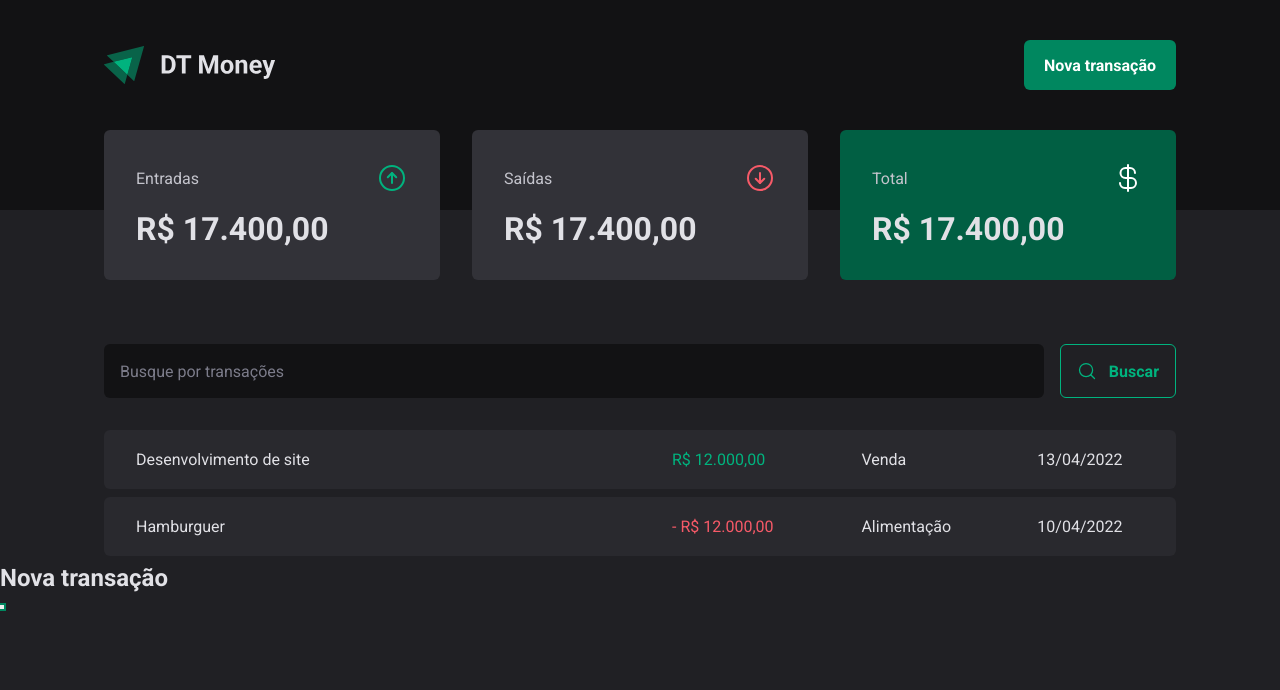
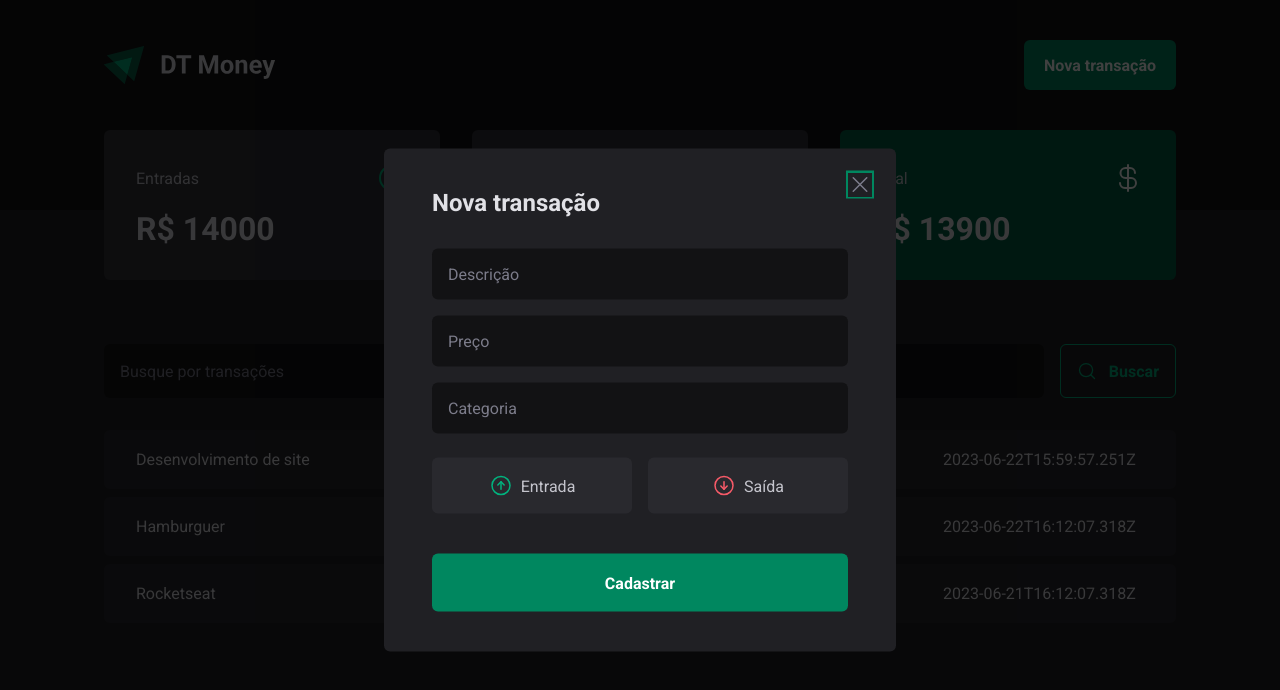
Before and after one commit to Yago-Henrique03/03-dt-money, a React (Vite) app: page / in a window 1280 px wide. Both pictures are taken after a click on the button "Nova transação". Shown: the top 690 px of the page. Built offline with nearby package versions, Linux system fonts and the light colour scheme; data requests are answered from the project's data file.

Commit message:
finished summary

```diff
--- a/package.json
+++ b/package.json
@@ -7,10 +7,12 @@
     "dev": "vite",
     "build": "tsc && vite build",
     "lint": "eslint src --ext ts,tsx --report-unused-disable-directives --max-warnings 0",
-    "preview": "vite preview"
+    "preview": "vite preview",
+    "jsonrun": "json-server server.json -w -d 500"
   },
   "dependencies": {
     "@radix-ui/react-dialog": "^1.0.4",
+    "@radix-ui/react-radio-group": "^1.1.3",
     "phosphor-react": "^1.4.1",
     "react": "^18.2.0",
     "react-dom": "^18.2.0",
@@ -26,6 +28,7 @@
     "eslint": "^8.38.0",
     "eslint-plugin-react-hooks": "^4.6.0",
     "eslint-plugin-react-refresh": "^0.3.4",
+    "json-server": "^0.17.3",
     "typescript": "^5.0.2",
     "vite": "^4.3.9"
   }
--- /dev/null
+++ b/server.json
@@ -0,0 +1,28 @@
+{
+  "transactions": [
+    {
+      "id": 1,
+      "description": "Desenvolvimento de site",
+      "type": "income",
+      "category": "Venda",
+      "price": 14000,
+      "createdAt": "2023-06-22T15:59:57.251Z"
+    },
+    {
+      "id": 2,
+      "description": "Hamburguer",
+      "type": "outcome",
+      "category": "Alimentação",
+      "price": 50,
+      "createdAt": "2023-06-22T16:12:07.318Z"
+    },
+    {
+      "id": 3,
+      "description": "Rocketseat",
+      "type": "outcome",
+      "category": "Estudo",
+      "price": 50,
+      "createdAt": "2023-06-21T16:12:07.318Z"
+    }
+  ]
+}
--- a/src/App.tsx
+++ b/src/App.tsx
@@ -2,13 +2,16 @@ import { ThemeProvider } from "styled-components";
 import { defaultTheme } from "./styles/themes/default";
 import { GlobalStyle } from "./styles/global";
 import { Transactions } from "./pages/Transactions";
+import { TransactionsProvider } from "./contexts/Transactions";
 
 export function App() {
 
   return (
     <ThemeProvider theme={defaultTheme}>
+      <TransactionsProvider>
+        <Transactions />
+      </TransactionsProvider>
       <GlobalStyle />
-      <Transactions />
     </ThemeProvider>
   )
 }
--- a/src/components/Header/index.tsx
+++ b/src/components/Header/index.tsx
@@ -1,6 +1,7 @@
 import { HeaderContainer, HeaderContent, NewTransactionButton } from "./styles";
 import logoImg from '../../assets/logo.svg'
 import * as Dialog from '@radix-ui/react-dialog'
+import { NewTransactionModal } from "../NewTransactionModal";
 
 export function Header() {
   return (
@@ -12,15 +13,7 @@ export function Header() {
           <Dialog.Trigger asChild>
             <NewTransactionButton>Nova transação</NewTransactionButton>
           </Dialog.Trigger>
-          <Dialog.Portal>
-            <Dialog.Overlay />
-
-            <Dialog.Content>
-              <Dialog.Title>Nova transação</Dialog.Title>
-
-              <Dialog.Close />
-            </Dialog.Content>
-          </Dialog.Portal>
+          <NewTransactionModal />
         </Dialog.Root>
       </HeaderContent>
     </HeaderContainer>
--- /dev/null
+++ b/src/components/NewTransactionModal/index.tsx
@@ -0,0 +1,38 @@
+import * as Dialog from '@radix-ui/react-dialog'
+import { CloseButton, Content, Overlay, TransactionType, TransactionTypeButton } from './styles'
+import { ArrowCircleDown, ArrowCircleUp, X } from 'phosphor-react'
+
+export function NewTransactionModal() {
+  return (
+    <Dialog.Portal>
+      <Overlay />
+
+      <Content>
+        <Dialog.Title>Nova transação</Dialog.Title>
+
+        <CloseButton>
+          <X size={24}/>
+        </CloseButton>
+
+        <form action="">
+          <input type="text" placeholder='Descrição' required />
+          <input type="number" placeholder='Preço' required />
+          <input type="text" placeholder='Categoria' required/>
+
+          <TransactionType>
+            <TransactionTypeButton variant='income' value="income">
+              <ArrowCircleUp size={24}/>
+              Entrada
+            </TransactionTypeButton>
+            <TransactionTypeButton variant='outcome' value="outcome">
+              <ArrowCircleDown size={24}/>
+              Saída
+            </TransactionTypeButton>
+          </TransactionType>
+
+          <button type="submit">Cadastrar</button>
+        </form>
+      </Content>
+    </Dialog.Portal>
+  )
+}
--- /dev/null
+++ b/src/components/NewTransactionModal/styles.ts
@@ -0,0 +1,116 @@
+import * as Dialog from '@radix-ui/react-dialog'
+import styled from 'styled-components'
+import * as RadioGroup from '@radix-ui/react-radio-group'
+
+
+export const Overlay = styled(Dialog.Overlay)`
+  position: fixed;
+  width: 100vw;
+  height: 100vh;
+  inset: 0;
+  background: rgba(0, 0, 0, 0.75);
+`
+
+export const Content = styled(Dialog.Content)`
+  min-width: 32rem;
+  border-radius: 6px;
+  padding: 2.5rem 3rem;
+  background: ${props => props.theme['gray-800']};
+
+  position: fixed;
+  top: 50%;
+  left: 50%;
+  transform: translate(-50%, -50%);
+
+  form {
+    margin-top: 2rem;
+
+    display: flex;
+    flex-direction: column;
+    gap: 1rem;
+
+    input {
+      border-radius: 6px;
+      border: 0;
+      background: ${props => props.theme['gray-900']};
+      color: ${props => props.theme['gray-300']};
+      padding: 1rem;
+
+      &::placeholder {
+        color: ${props => props.theme['gray-500']};
+      }
+    }
+  }
+
+  button[type="submit"] {
+    height: 58px;
+    border: 0;
+    background: ${props => props.theme['green-500']};
+    color: ${props => props.theme.white};
+    font-weight: bold;
+    padding: 0 1.25rem;
+    border-radius: 6px;
+    margin-top: 1.5rem;
+    cursor: pointer;
+
+    &:hover {
+      background: ${props => props.theme['green-700']};
+      transition: background-color 0.5s;
+    }
+
+  }
+`
+
+export const CloseButton = styled(Dialog.Close)`
+  position: absolute;
+  background: transparent;
+  border: 0;
+  top: 1.5rem;
+  right: 1.5rem;
+  line-height: 0;
+  cursor: pointer;
+  color: ${props => props.theme['gray-500']};
+`
+
+export const TransactionType = styled(RadioGroup.Root)`
+  display: grid;
+  grid-template-columns: repeat(2, 1fr);
+  gap: 1rem;
+  margin-top: 0.5rem;
+`
+
+interface TransactionTypeButtonProps {
+  variant: 'income' | 'outcome'
+}
+
+export const TransactionTypeButton = styled(RadioGroup.Item)<TransactionTypeButtonProps>`
+  background: ${props => props.theme['gray-700']};
+  padding: 1rem;
+  display: flex;
+  align-items: center;
+  justify-content: center;
+  gap: 0.5rem;
+  border-radius: 6px;
+  cursor: pointer;
+  border: 0;
+  color: ${props => props.theme['gray-300']};
+
+  svg {
+    color: ${props => props.variant === 'income' ? props.theme['green-300'] : props.theme['red-300']};
+  }
+
+  &[data-state='unchecked']:hover {
+    transition: background-color 0.2s;
+    background: ${props => props.theme['gray-600']};
+  }
+
+  &[data-state='checked']{
+    color: ${props => props.theme.white};
+    background: ${props => props.variant === 'income' ? props.theme['green-500'] : props.theme['red-500']};
+
+    svg {
+      color: ${props => props.theme.white};
+    }
+  }
+
+`
--- a/src/components/Summary/index.tsx
+++ b/src/components/Summary/index.tsx
@@ -1,7 +1,29 @@
 import { ArrowCircleUp, ArrowCircleDown, CurrencyDollar } from "phosphor-react";
 import { SummaryCard, SummaryContainer } from "./styles";
+import { TransactionsContext } from "../../contexts/Transactions";
+import { useContext } from "react";
 
 export function Summary () {
+  const { transactions } = useContext(TransactionsContext)
+  const summary = transactions.reduce(
+    (acc, transaction) => {
+      if(transaction.type === 'income') {
+        acc.income += transaction.price
+        acc.total += transaction.price
+      } else {
+        acc.outcome += transaction.price
+        acc.total -= transaction.price
+      }
+
+      return acc
+    },
+    {
+      income: 0,
+      outcome: 0,
+      total: 0
+    }
+  )
+
   return (
     <SummaryContainer>
       <SummaryCard>
@@ -10,7 +32,7 @@ export function Summary () {
           <ArrowCircleUp size={32} color="#00b37e" />
         </header>
 
-        <strong>R$ 17.400,00</strong>
+        <strong>R$ {summary.income}</strong>
       </SummaryCard>
       <SummaryCard>
         <header>
@@ -18,7 +40,7 @@ export function Summary () {
           <ArrowCircleDown size={32} color="#f75a68" />
         </header>
 
-        <strong>R$ 17.400,00</strong>
+        <strong>R$ {summary.outcome}</strong>
       </SummaryCard>
       <SummaryCard variant="green">
         <header>
@@ -26,7 +48,7 @@ export function Summary () {
           <CurrencyDollar size={32} color="#fff" />
         </header>
 
-        <strong>R$ 17.400,00</strong>
+        <strong>R$ {summary.total}</strong>
       </SummaryCard>
     </SummaryContainer>
   )
--- /dev/null
+++ b/src/contexts/Transactions.tsx
@@ -0,0 +1,42 @@
+import { useEffect, useState, createContext, ReactNode } from 'react'
+
+interface Transactions {
+  id: number;
+  description: string;
+  type: 'income' | 'outcome';
+  price: number;
+  category: string;
+  createdAt: string;
+}
+
+interface TransactionContextType {
+  transactions: Transactions[];
+}
+
+interface TransactionsProviderProps {
+  children: ReactNode;
+}
+
+export const TransactionsContext = createContext({} as TransactionContextType)
+
+export function TransactionsProvider({children}: TransactionsProviderProps) {
+  const [ transactions, setTransactions ] = useState<Transactions[]>([])
+
+  async function loadTransactions(){
+    const response = await fetch('http://localhost:3000/transactions')
+    const data = await response.json()
+
+    setTransactions(data)
+  }
+
+  useEffect(() => {
+    loadTransactions()
+  }, [])
+
+
+  return (
+    <TransactionsContext.Provider value={ {transactions} }>
+      {children}
+    </TransactionsContext.Provider>
+  )
+}
--- a/src/pages/Transactions/index.tsx
+++ b/src/pages/Transactions/index.tsx
@@ -1,9 +1,14 @@
+import { useContext } from "react";
 import { Header } from "../../components/Header";
 import { Summary } from "../../components/Summary";
 import { SearchForm } from "./components/SearchForm";
 import { PriceHighlight, TransactionsContainer, TransactionsTable } from "./styles";
+import { TransactionsContext } from "../../contexts/Transactions";
+
 
 export function Transactions() {
+  const { transactions } = useContext(TransactionsContext)
+
   return (
     <div>
       <Header />
@@ -13,20 +18,16 @@ export function Transactions() {
         <SearchForm />
         <TransactionsTable>
           <tbody>
-            <tr>
-              <td width="50%">Desenvolvimento de site</td>
-              <td><PriceHighlight variant="income">R$ 12.000,00</PriceHighlight></td>
-              <td>Venda</td>
-              <td>13/04/2022</td>
-            </tr>
-            <tr>
-              <td width="50%">Hamburguer</td>
-              <td>
-                <PriceHighlight variant="outcome">- R$ 12.000,00</PriceHighlight>
-              </td>
-              <td>Alimentação</td>
-              <td>10/04/2022</td>
-            </tr>
+            {transactions.map((transaction) => {
+              return (
+                <tr key={transaction.id}>
+                  <td width="50%">{transaction.description}</td>
+                  <td><PriceHighlight variant={transaction.type}>{transaction.price}</PriceHighlight></td>
+                  <td>{transaction.category}</td>
+                  <td>{transaction.createdAt}</td>
+                </tr>
+              )
+            })}
           </tbody>
         </TransactionsTable>
       </TransactionsContainer>
```
Also changed, not shown: 1 other file (tests, documents, lock files or other folders).
